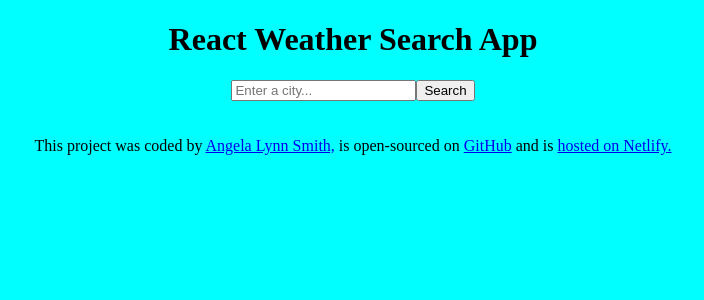
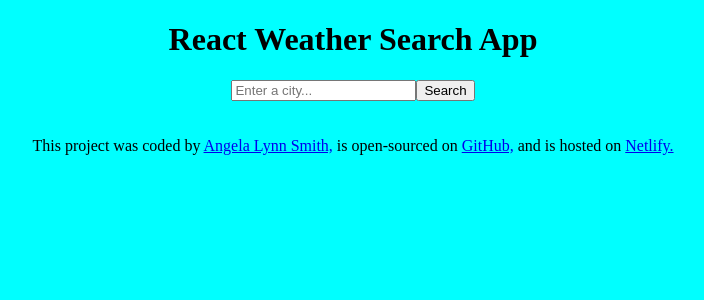
Before and after one commit to AngelaLynnSmith/react-weather-search-app, a React (Create React App) app: page / in a window 1280 px wide. Shown: the top 300 px of the page, without its empty margins (287-991 px from the left). Built offline with nearby package versions, Linux system fonts and the light colour scheme.

Commit message:
updated footer

```diff
--- a/src/App.js
+++ b/src/App.js
@@ -20,15 +20,15 @@ const App = () => {
 					rel="noreferrer"
 					href="https://github.com/AngelaLynnSmith/react-weather-search-app"
 					target="_blank">
-					GitHub
+					GitHub,
 				</a>{" "}
-				and is{" "}
+				and is hosted on{" "}
 				<a
 					rel="noreferrer"
 					href="https://react-weather-search-app-2024.netlify.app/"
 					target="_blank">
 					{" "}
-					hosted on Netlify.
+					Netlify.
 				</a>
 			</footer>
 		</div>
```
